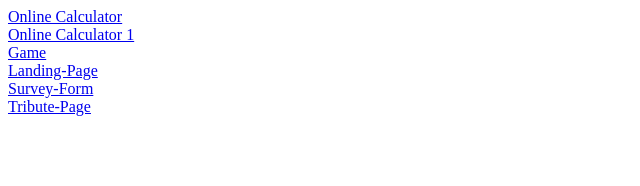
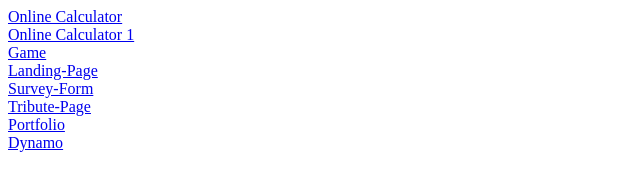
Before and after one commit to Vedang583/My-Projects, a plain HTML site: page index.html in a window 1280 px wide. Shown: the whole page, without its empty margins (0-640 px from the left). Drawn offline with Linux system fonts and the light colour scheme.

Commit message:
Update index.html

```diff
--- a/index.html
+++ b/index.html
@@ -4,3 +4,5 @@
 <a href="https://vedang583.github.io/Landing-Page/" target="_blank">Landing-Page</a><br>
 <a href="https://vedang583.github.io/Survey-Form/" target="_blank">Survey-Form</a><br>
 <a href="https://vedang583.github.io/Tribute-Page/" target="_blank">Tribute-Page</a><br>
+<a href="https://vedang583.github.io/Portfolio/#home" target="_blank">Portfolio</a><br>
+<a href="https://vedang583.github.io/DYNAMO/" target="_blank">Dynamo</a><br>
```
